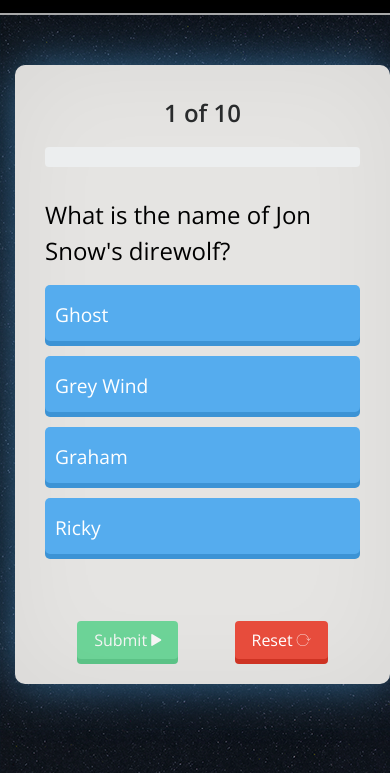
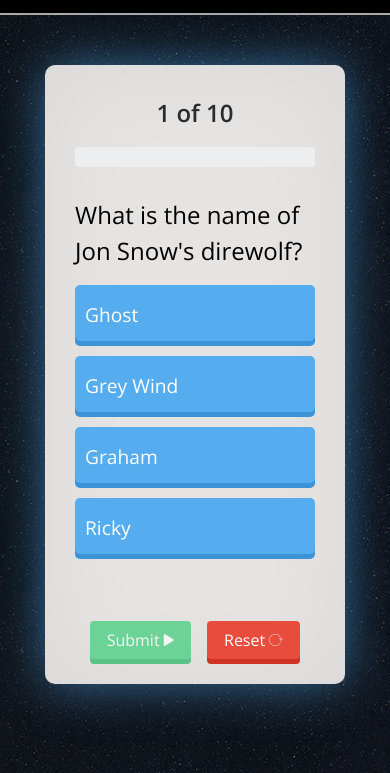
Before and after one commit to dakshshah96/game-of-thrones-quiz, a plain HTML site: page index.html in a window 390 px wide. Both pictures are taken after a click on the link "Start quiz!". Shown: the part 71-844 px from the top of the page. Drawn offline with nearby package versions, Linux system fonts and the light colour scheme.

Commit message:
Media queries for smaller screens

```diff
--- a/css/main.css
+++ b/css/main.css
@@ -159,3 +159,13 @@ body {
 #finish .btn-reset {
     margin-bottom: 20px;
 }
+
+/* MEDIA QUERIES */
+@media only screen and (max-width:405px) {
+    #questions {
+        width: 300px;
+    }
+    #action-buttons .btn-next {
+        margin-right: 10px;
+    }
+}
```
